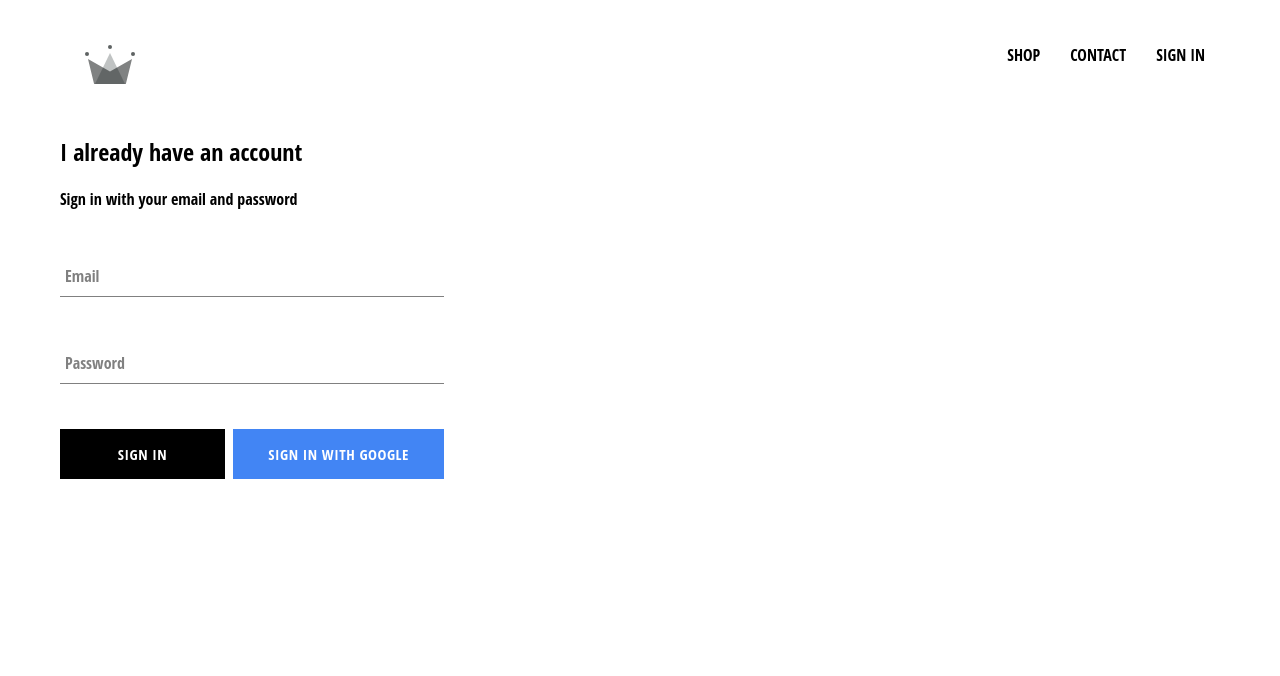
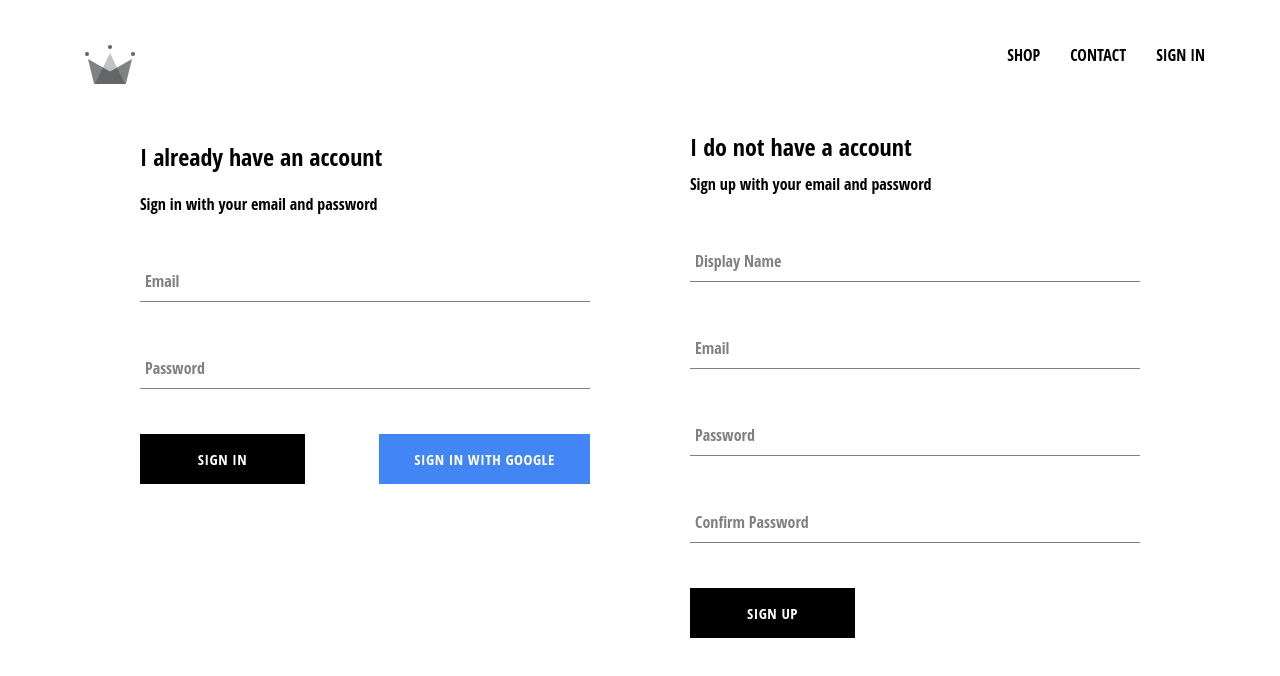
Before and after one commit to vinaysharma023/Crown-Clothing, a React (Create React App) app: page /signin in a window 1280 px wide. Shown: the top 676 px of the page. Built offline with nearby package versions, Linux system fonts and the light colour scheme; no server answers.

Commit message:
finished sign-up form, sign-in with email, and added database to the application

```diff
--- a/src/App.js
+++ b/src/App.js
@@ -1,54 +1,62 @@
 import React from 'react';
 import { Switch, Route } from 'react-router-dom';
-import Header from './components/header/header-component';
 
 import './App.css';
 
 import HomePage from './pages/homepage/homepage.component';
 import ShopPage from './pages/shop/shop.component';
 import SignInAndSignUpPage from './pages/sign-in-and-sign-up/sign-in-and-sign-up.component';
-import { auth } from './firebase/firebase.utils';
-
+import Header from './components/header/header-component';
+import { auth, createUserProfileDocument } from './firebase/firebase.utils';
 
 class App extends React.Component {
-
-
-  constructor(){
+  constructor() {
     super();
 
     this.state = {
-        currentUser: null
-    }
+      currentUser: null
+    };
   }
 
-  unsubscribeFromAuth = null
+  unsubscribeFromAuth = null;
 
-  componentDidMount(){
-    this.unsubscribeFromAuth = auth.onAuthStateChanged(user => {
-      this.setState({currentUser: user});
+  componentDidMount() {
+    this.unsubscribeFromAuth = auth.onAuthStateChanged(async userAuth => {
+      if (userAuth) {
+        const userRef = await createUserProfileDocument(userAuth);
 
-      console.log(user);
+        userRef.onSnapshot(snapShot => {
+          this.setState({
+            currentUser: {
+              id: snapShot.id,
+              ...snapShot.data()
+            }
+          });
+
+          console.log(this.state);
+        });
+      }
+
+      this.setState({ currentUser: userAuth });
     });
   }
 
-  componentWillUnmount(){
+  componentWillUnmount() {
     this.unsubscribeFromAuth();
   }
-
 
   render() {
     return (
       <div>
-        <Header currentUser = {this.state.currentUser} />
-       <Switch>
-         <Route exact path = '/' component = { HomePage }/>
-         <Route path = '/shop' component = { ShopPage }/>
-         <Route path = '/signin' component = { SignInAndSignUpPage }/>
-       </Switch>
+        <Header currentUser={this.state.currentUser} />
+        <Switch>
+          <Route exact path='/' component={HomePage} />
+          <Route path='/shop' component={ShopPage} />
+          <Route path='/signin' component={SignInAndSignUpPage} />
+        </Switch>
       </div>
     );
   }
-
 }
 
 export default App;
--- a/src/components/sign-in/sign-in.component.jsx
+++ b/src/components/sign-in/sign-in.component.jsx
@@ -1,7 +1,7 @@
 import React from 'react';
 import FormInput from '../form-input/form-input.component';
 import CustomButton from '../custom-button/custom-button.component';
-import { SignInWithGoogle } from '../../firebase/firebase.utils';
+import { auth, SignInWithGoogle } from '../../firebase/firebase.utils';
 import './sign-in.styles.scss';
 
 class SignIn extends React.Component{
@@ -14,9 +14,18 @@ class SignIn extends React.Component{
         }
     }
 
-    handleSubmit = event =>{
+    handleSubmit = async event =>{
         event.preventDefault();
-        this.setState({email: "", password: ""})
+        const { email, password } = this.state;
+
+        try{
+            await auth.signInWithEmailAndPassword(email, password);
+            this.setState({email: "", password: ""})
+        }catch (error){
+            console.log(error);
+        }
+
+
     }
 
     handleChange = event =>{
--- a/src/components/sign-in/sign-in.styles.scss
+++ b/src/components/sign-in/sign-in.styles.scss
@@ -1,14 +1,15 @@
-.sign-in{
-    width: 30vw;
+
+.sign-in {
+    width: 450px;
     display: flex;
     flex-direction: column;
 
     .title {
-        margin: 10px 0;
+      margin: 10px 0;
     }
 
-    .buttons{
-        display: flex;
-        justify-content: space-between;
+    .buttons {
+      display: flex;
+      justify-content: space-between;
     }
-}
+  }
--- /dev/null
+++ b/src/components/sign-up/sign-up.component.jsx
@@ -0,0 +1,103 @@
+import React from 'react';
+
+import FormInput from '../form-input/form-input.component';
+import CustomButton from '../custom-button/custom-button.component';
+
+import { auth, createUserProfileDocument } from '../../firebase/firebase.utils';
+
+import './sign-up.styles.scss';
+
+class SignUp extends React.Component {
+  constructor() {
+    super();
+
+    this.state = {
+      displayName: '',
+      email: '',
+      password: '',
+      confirmPassword: ''
+    };
+  }
+
+  handleSubmit = async event => {
+    event.preventDefault();
+
+    const { displayName, email, password, confirmPassword } = this.state;
+
+    if (password !== confirmPassword) {
+      alert("passwords don't match");
+      return;
+    }
+
+    try {
+      const { user } = await auth.createUserWithEmailAndPassword(
+        email,
+        password
+      );
+
+      await createUserProfileDocument(user, { displayName });
+
+      this.setState({
+        displayName: '',
+        email: '',
+        password: '',
+        confirmPassword: ''
+      });
+    } catch (error) {
+      console.error(error);
+    }
+  };
+
+  handleChange = event => {
+    const { name, value } = event.target;
+
+    this.setState({ [name]: value });
+  };
+
+  render() {
+    const { displayName, email, password, confirmPassword } = this.state;
+    return (
+      <div className='sign-up'>
+        <h2 className='title'>I do not have a account</h2>
+        <span>Sign up with your email and password</span>
+        <form className='sign-up-form' onSubmit={this.handleSubmit}>
+          <FormInput
+            type='text'
+            name='displayName'
+            value={displayName}
+            onChange={this.handleChange}
+            label='Display Name'
+            required
+          />
+          <FormInput
+            type='email'
+            name='email'
+            value={email}
+            onChange={this.handleChange}
+            label='Email'
+            required
+          />
+          <FormInput
+            type='password'
+            name='password'
+            value={password}
+            onChange={this.handleChange}
+            label='Password'
+            required
+          />
+          <FormInput
+            type='password'
+            name='confirmPassword'
+            value={confirmPassword}
+            onChange={this.handleChange}
+            label='Confirm Password'
+            required
+          />
+          <CustomButton type='submit'>SIGN UP</CustomButton>
+        </form>
+      </div>
+    );
+  }
+}
+
+export default SignUp;
--- /dev/null
+++ b/src/components/sign-up/sign-up.styles.scss
@@ -0,0 +1,10 @@
+
+.sign-up {
+    display: flex;
+    flex-direction: column;
+    width: 450px;
+
+    .title {
+      margin: 10px 0;
+    }
+  }
--- a/src/firebase/firebase.utils.js
+++ b/src/firebase/firebase.utils.js
@@ -13,6 +13,32 @@ const config = {
     measurementId: "G-WVQNKVQK10"
   };
 
+
+  export const createUserProfileDocument = async (userAuth, additionalData) => {
+    if (!userAuth) return;
+
+    const userRef = firestore.doc(`users/${userAuth.uid}`);
+
+    const snapShot = await userRef.get();
+
+    if (!snapShot.exists) {
+      const { displayName, email } = userAuth;
+      const createdAt = new Date();
+      try {
+        await userRef.set({
+          displayName,
+          email,
+          createdAt,
+          ...additionalData
+        });
+      } catch (error) {
+        console.log('error creating user', error.message);
+      }
+    }
+
+    return userRef;
+  };
+
   firebase.initializeApp(config);
 
   export const auth = firebase.auth();
--- a/src/pages/sign-in-and-sign-up/sign-in-and-sign-up.component.jsx
+++ b/src/pages/sign-in-and-sign-up/sign-in-and-sign-up.component.jsx
@@ -2,11 +2,13 @@ import React from 'react';
 
 import './sign-in-and-sign-up.styles.scss';
 
-import SignIn from'../../components/sign-in/sign-in.component';
+import SignIn from '../../components/sign-in/sign-in.component';
+import SignUp from '../../components/sign-up/sign-up.component'
 
 const SignInAndSignUpPage = () => (
     <div className='sign-in-and-sign-up'>
         < SignIn/>
+        < SignUp/>
     </div>
 );
 
--- a/src/pages/sign-in-and-sign-up/sign-in-and-sign-up.styles.scss
+++ b/src/pages/sign-in-and-sign-up/sign-in-and-sign-up.styles.scss
@@ -0,0 +1,6 @@
+.sign-in-and-sign-up {
+    width: 1000px;
+    display: flex;
+    justify-content: space-between;
+    margin: 30px auto;
+  }
```
Also changed, not shown: 1 other file (tests, documents, lock files or other folders).
